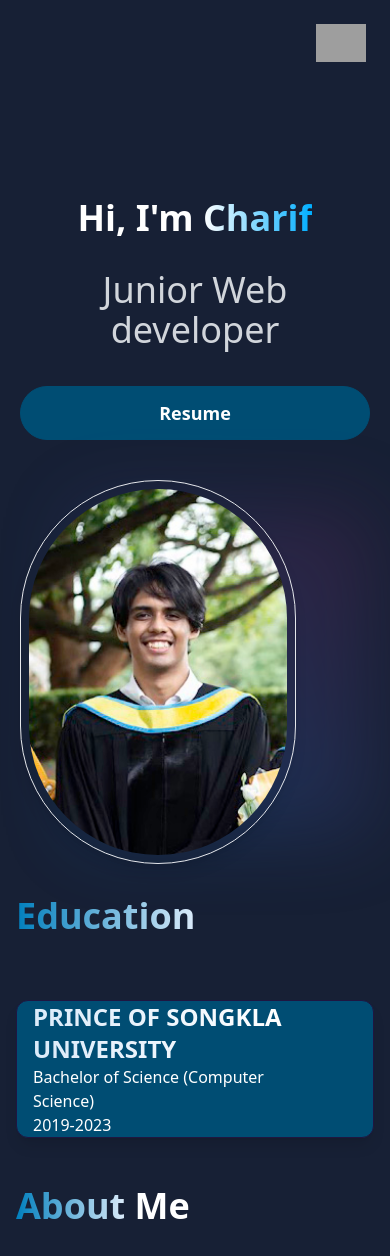
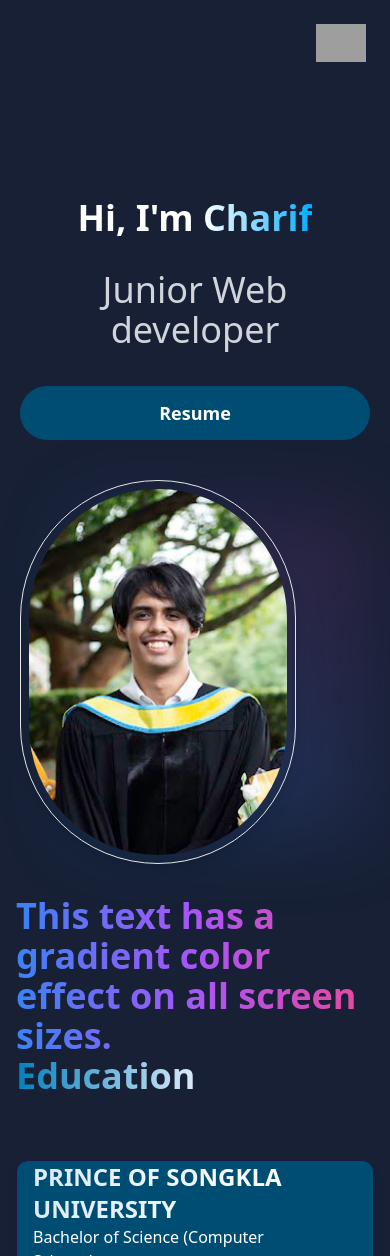
Before and after one commit to Charifx7/MyPortfolio, a Vue app: page / in a window 390 px wide. Shown: the top 1256 px of the page. Built offline with nearby package versions, Linux system fonts and the light colour scheme; grey boxes are pictures that could not be loaded.

Commit message:
test fix color in smartphone

```diff
--- a/src/components/AboutSection.vue
+++ b/src/components/AboutSection.vue
@@ -6,6 +6,9 @@
         <div class="md:grid md:grid-cols-2 gap-8 items-center py-8 px-4 xl:gap-16 sm:py-16 xl:px-16 z-1">
             <div data-aos="flip-right">
                 <h2 class="text-4xl font-bold text-white text-left mb-8 ">
+                    <p class="text-transparent bg-gradient-to-r sm:bg-gradient-to-b md:bg-gradient-to-l lg:bg-gradient-to-r from-blue-500 via-purple-500 to-pink-500 bg-clip-text">
+  This text has a gradient color effect on all screen sizes.
+</p>
                     <span class="text-transparent bg-clip-text bg-gradient-to-r from-[#007fbd] to-[#dbebfa]">Education</span>
                 </h2>
                 <div class="space-y-8 py-8">
```
